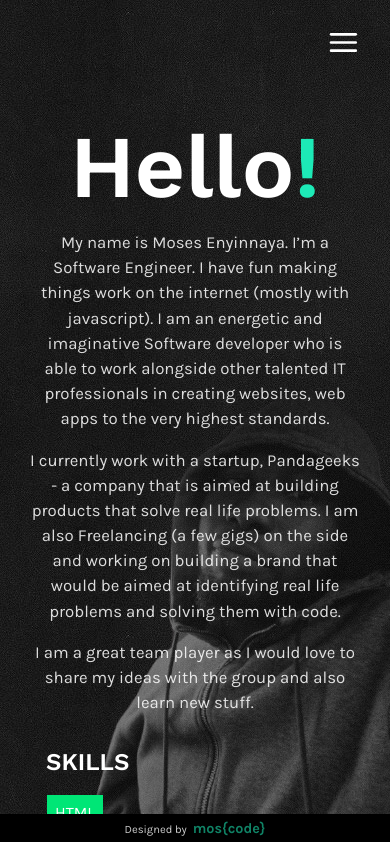
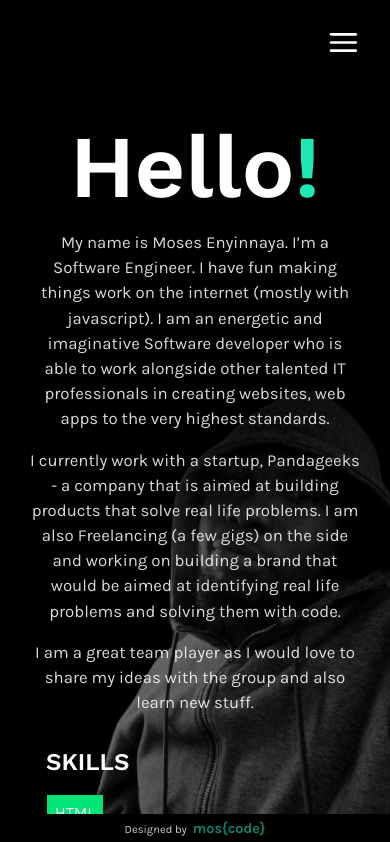
Before and after one commit to mosco98/portfolio, a React (Create React App) app: page /about in a window 390 px wide. Shown: the top 842 px of the page. Built offline with nearby package versions, Linux system fonts and the light colour scheme.

Commit message:
little fixes

```diff
--- a/src/Assets/css/main.css
+++ b/src/Assets/css/main.css
@@ -1,5 +1,7 @@
 body {
   background: url('../img/chalkboard.jpg');
+  /* background-position: fixed; */
+  background-attachment: fixed;
 }
 html {
   scroll-behavior: smooth;
@@ -282,6 +284,12 @@ html {
 }
 
 @media screen and (max-width: 850px) {
+  body {
+    background: black;
+  }
+  .nav-bar {
+    background: black;
+  }
   .home {
     background: url('../img/hoodie.png');
     background-repeat: no-repeat;
```
